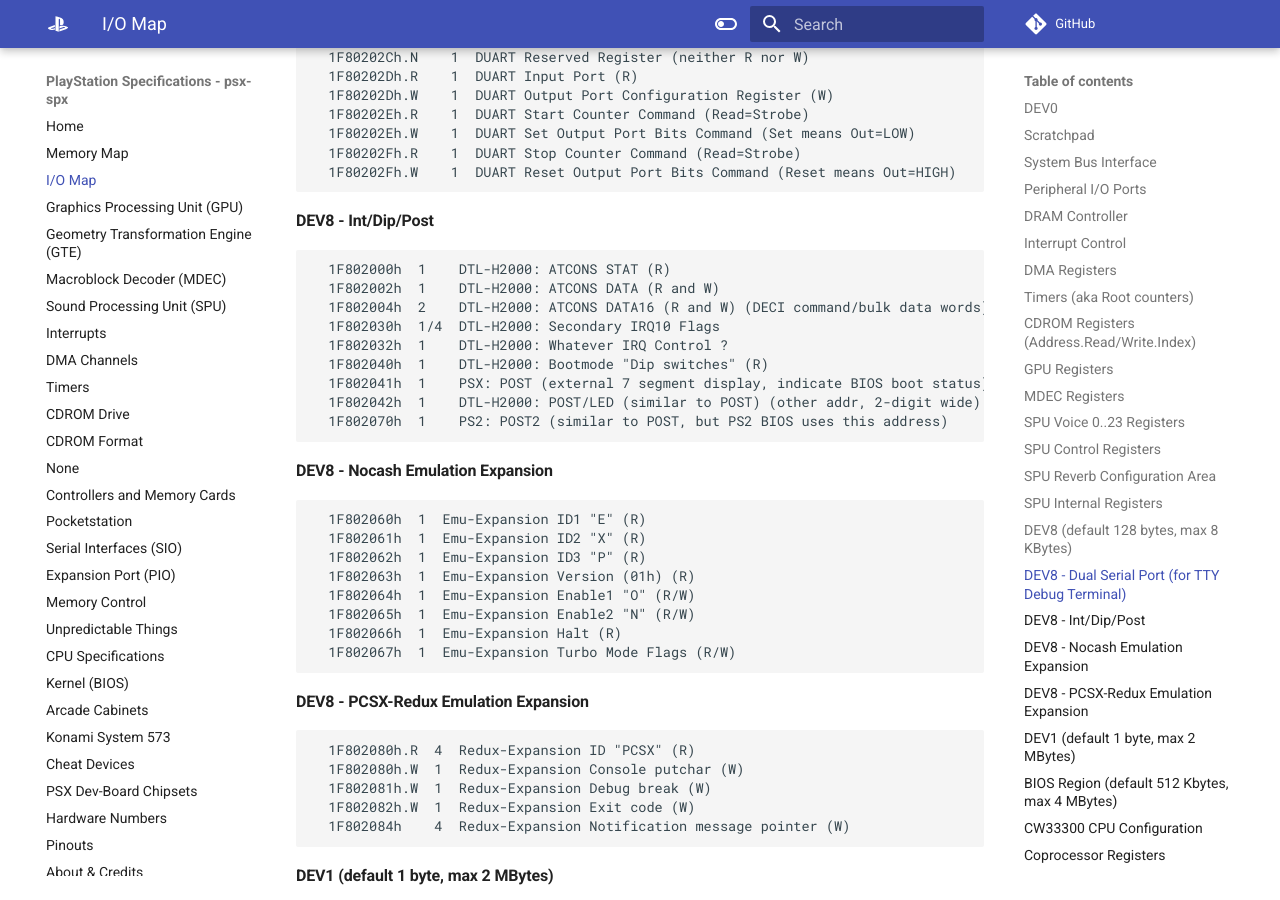
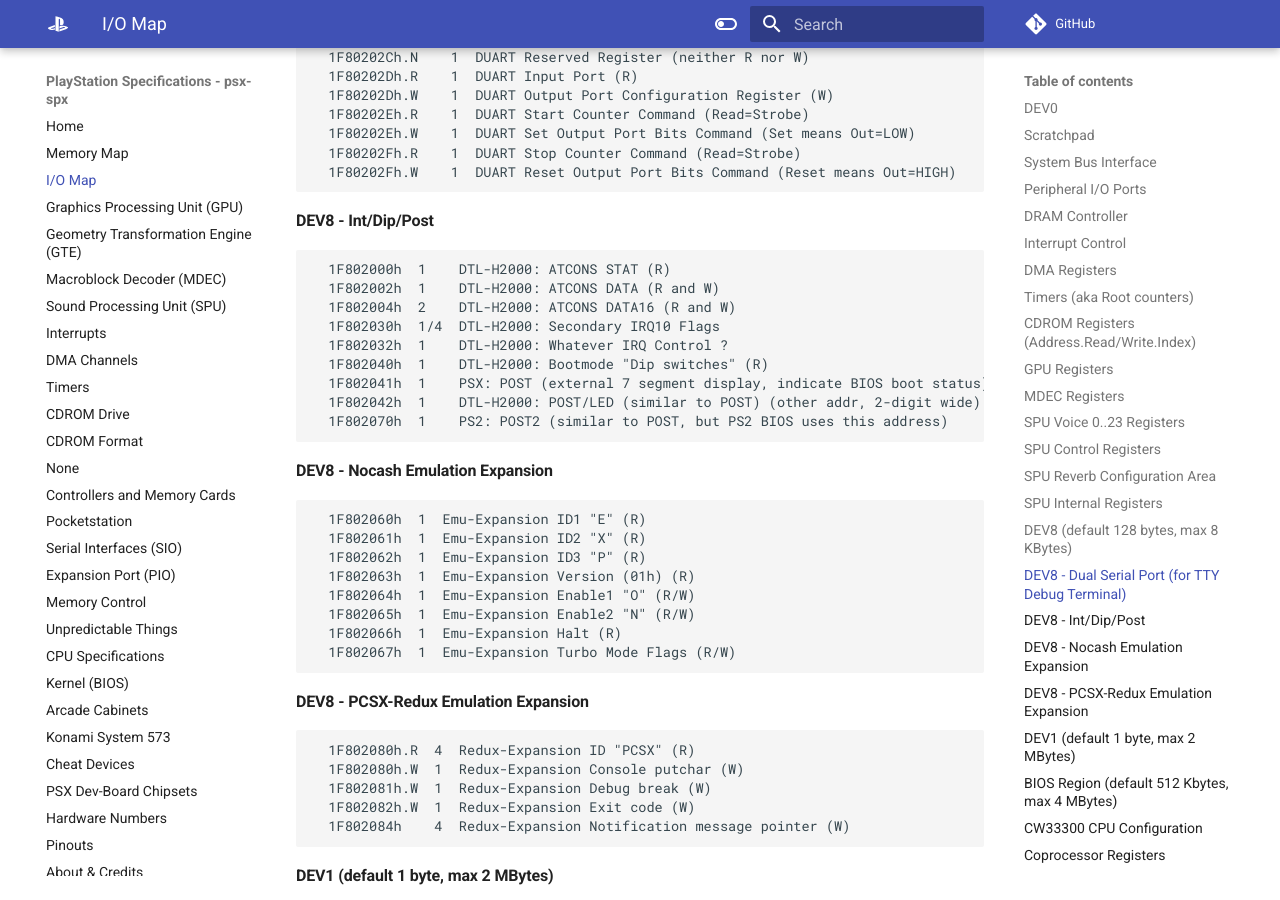
Before and after one commit to psx-spx/psx-spx.github.io, an MkDocs documentation site: the page built from docs/iomap.md, in a window 1280 px wide and 900 px high, scrolled down 4534 px. Built offline with MkDocs 1.6.1 and Material for MkDocs 9.7.7, drawn with Linux system fonts in a browser that asks for light colours; comment, search, counter and statistics services are not loaded.

Commit message:
iomap: drop a machine-written note carried in by a cherry-pick

````diff
--- a/docs/iomap.md
+++ b/docs/iomap.md
@@ -223,7 +223,7 @@
 ```
   1F802000h  1    DTL-H2000: ATCONS STAT (R)
   1F802002h  1    DTL-H2000: ATCONS DATA (R and W)
-  1F802004h  2    DTL-H2000: ATCONS DATA16 (R and W) (DECI command/bulk data words)
+  1F802004h  2    DTL-H2000: ATCONS DATA16 (R and W)
   1F802030h  1/4  DTL-H2000: Secondary IRQ10 Flags
   1F802032h  1    DTL-H2000: Whatever IRQ Control ?
   1F802040h  1    DTL-H2000: Bootmode "Dip switches" (R)
````
